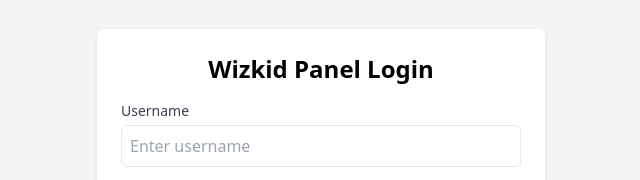
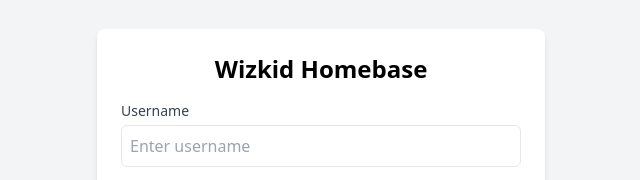
Before and after one commit to MultiTrickFox/WizKid2025, a website: page index.html in a window 1280 px wide. Shown: the part 197-377 px from the top of the page, 319-959 px from the left. Drawn offline with nearby package versions, Linux system fonts and the light colour scheme.

Commit message:
tests completed. lets goooo

```diff
--- a/index.html
+++ b/index.html
@@ -3,7 +3,7 @@
 <head>
     <meta charset="UTF-8">
     <meta name="viewport" content="width=device-width, initial-scale=1.0">
-    <title>Wizkid Panel</title>
+    <title>Wizkid Home</title>
     <!-- Tailwind CSS CDN -->
     <script src="https://cdn.tailwindcss.com"></script>
     <style>
@@ -34,7 +34,7 @@
 <body class="bg-gray-100 min-h-screen flex items-center justify-center">
     <!-- Login Form -->
     <div id="login-container" class="bg-white p-6 rounded-lg shadow-md w-full max-w-md">
-        <h1 class="text-2xl font-bold mb-4 text-center">Wizkid Panel Login</h1>
+        <h1 class="text-2xl font-bold mb-4 text-center">Wizkid Homebase</h1>
         <div id="login-error" class="text-red-500 mb-4 hidden"></div>
         <form id="login-form">
             <div class="mb-4">
```
